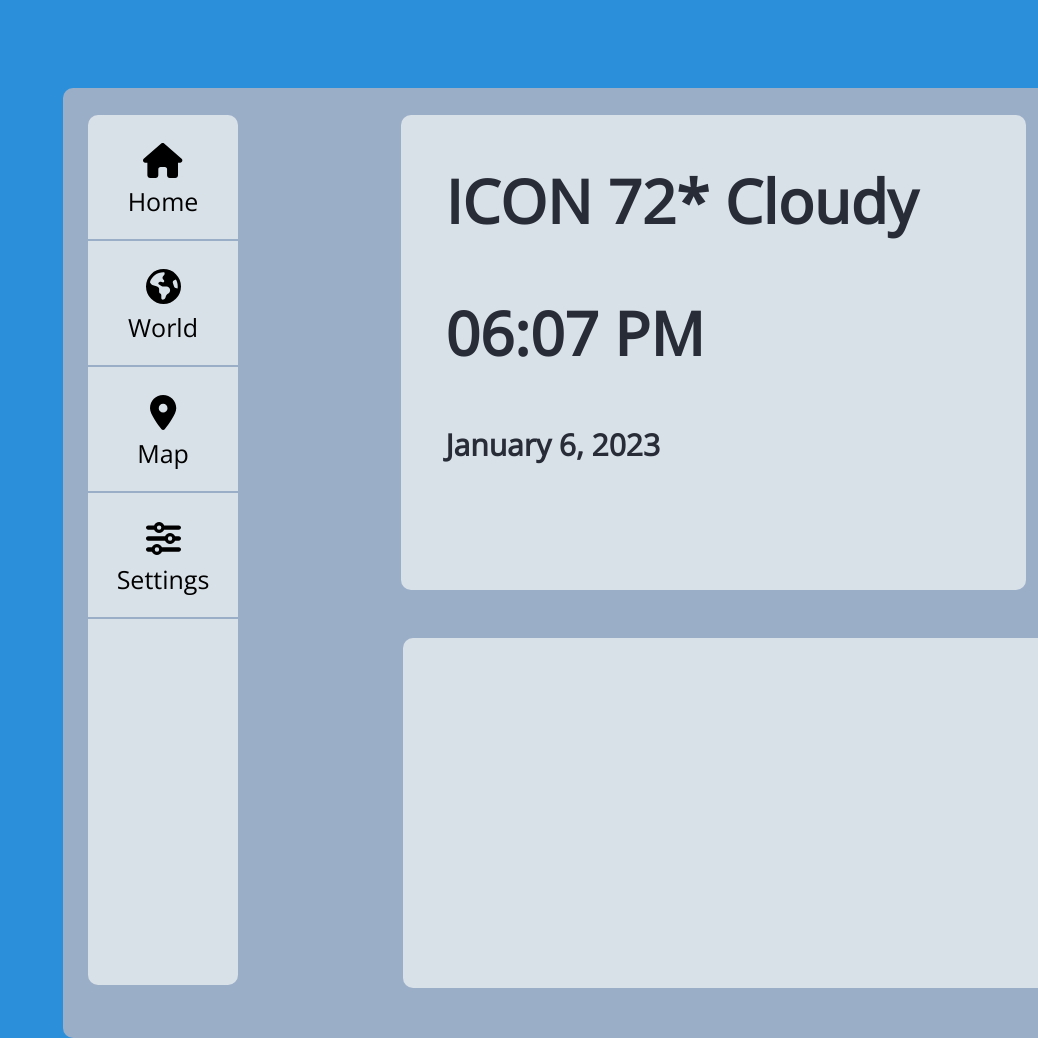
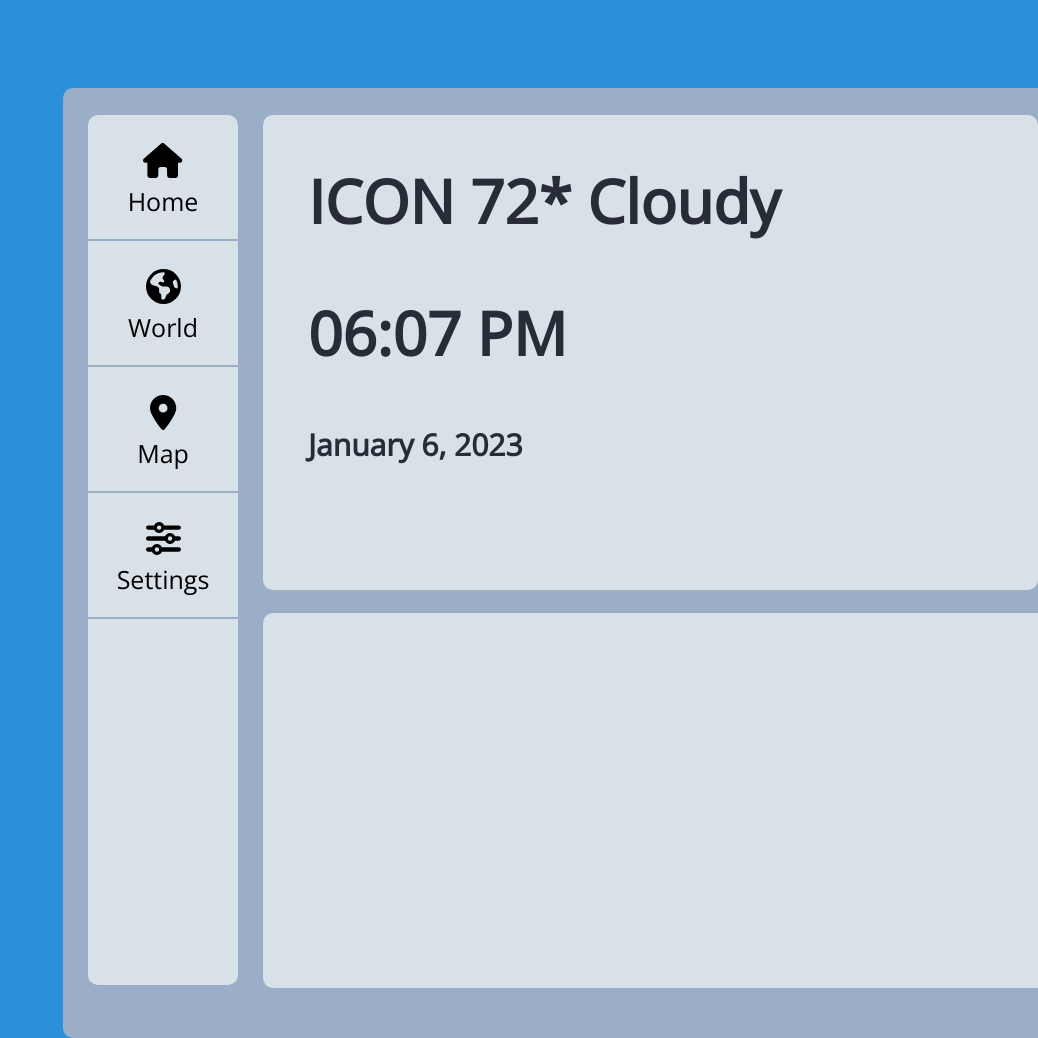
Before and after one commit to nslee333/dev-folder, a React (Create React App) app in the folder weather_app/client/: page / in a window 1280 px wide. Shown: the top 1038 px of the page, without its empty margins (242-1280 px from the left). Built offline with nearby package versions, Linux system fonts and the light colour scheme.

Commit message:
CSS: Adjusting layout.

```diff
--- a/weather_app/client/src/App.css
+++ b/weather_app/client/src/App.css
@@ -48,11 +48,11 @@
 .forecast-div {
   position: absolute;
 
-  top: 550px;
-  left: 340px;
+  top: 525px;
+  left: 200px;
 
-  height: 350px;
-  width: 950px;
+  height: 375px;
+  width: 1090px;
 
   background-color: var(--primary-div);
   border-radius: 10px;
@@ -122,10 +122,10 @@
   padding: px;
 
   height: 475px;
-  width: 625px;
+  width: 775px;
 
   top: 27.5px;
-  left: 337.5px;
+  left: 200px;
 
   background-color: var(--primary-div);
   border-radius: 10px;
```
